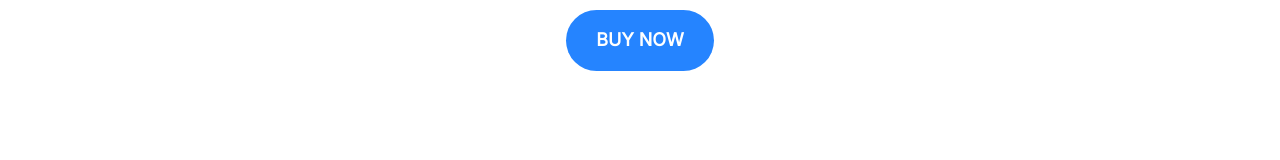
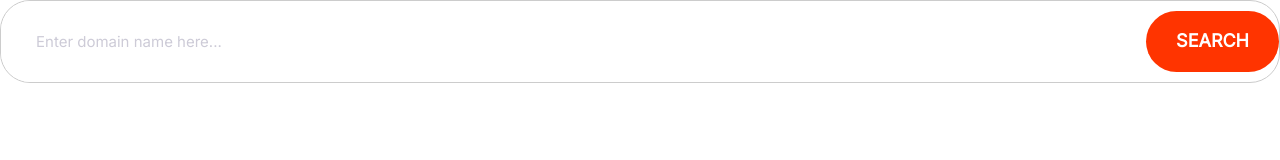
Before and after one commit to RJWiechecki/HTML-CSSTrainingModule, a plain HTML site: page index.html in a window 1280 px wide. Drawn offline with Linux system fonts and the light colour scheme.

Commit message:
added input components part 1

```diff
--- a/CSS/style.css
+++ b/CSS/style.css
@@ -4,6 +4,8 @@
   --color-accent: #ff3400;
   --color-headings: #1b0760;
   --color-body: #918ca4;
+  --color-border: #ccc;
+  --border-radius: 30px;
 }
 
 *,
@@ -248,3 +250,34 @@ a {
   justify-content: center;
   align-items: center;
 }
+
+/* input fields */
+.input {
+  border-radius: var(--border-radius);
+  border: 1px solid var(--color-border);
+  color: var(--color-headings);
+  font-size: 2rem;
+  outline: 0;
+  padding: 1.5rem 3.5rem;
+}
+
+::placeholder {
+  color: #cdcbd7;
+}
+
+.input-group {
+  border: 1px solid var(--color-border);
+  border-radius: var(--border-radius);
+  display: flex;
+}
+
+.input-group .input {
+  border: 0;
+  flex-grow: 1;
+}
+
+@media screen and (min-width: 1024px) {
+  .input {
+    font-size: 1.5rem;
+  }
+}
--- a/index.html
+++ b/index.html
@@ -15,10 +15,13 @@
     <link rel="stylesheet" href="css/style.css" />
   </head>
   <body>
-    <div class="btn__flex">
-      <button class="btn btn--primary btn--no-border btn--block">
-        Buy Now
-      </button>
+    <div class="input-group">
+      <input
+        type="text"
+        class="input"
+        placeholder="Enter domain name here..."
+      />
+      <button class="btn btn--accent">Search</button>
     </div>
   </body>
 </html>
```
Also changed, not shown: components/inputs1.html (added, +4 -0 lines).
